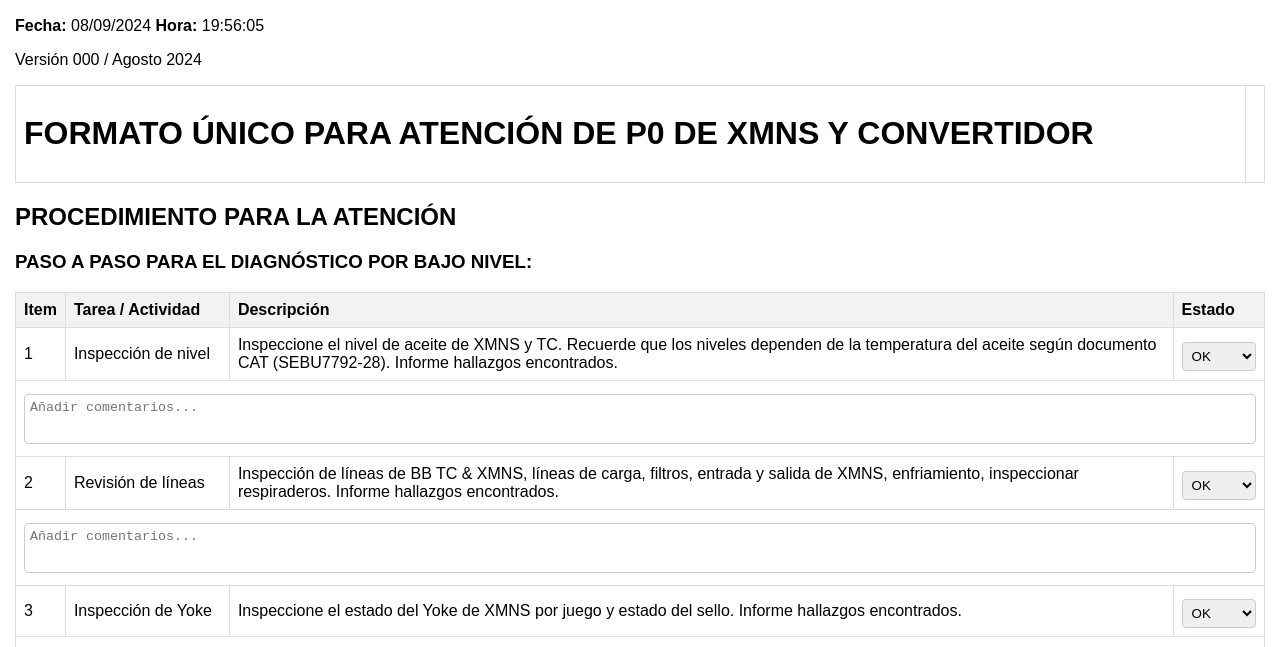
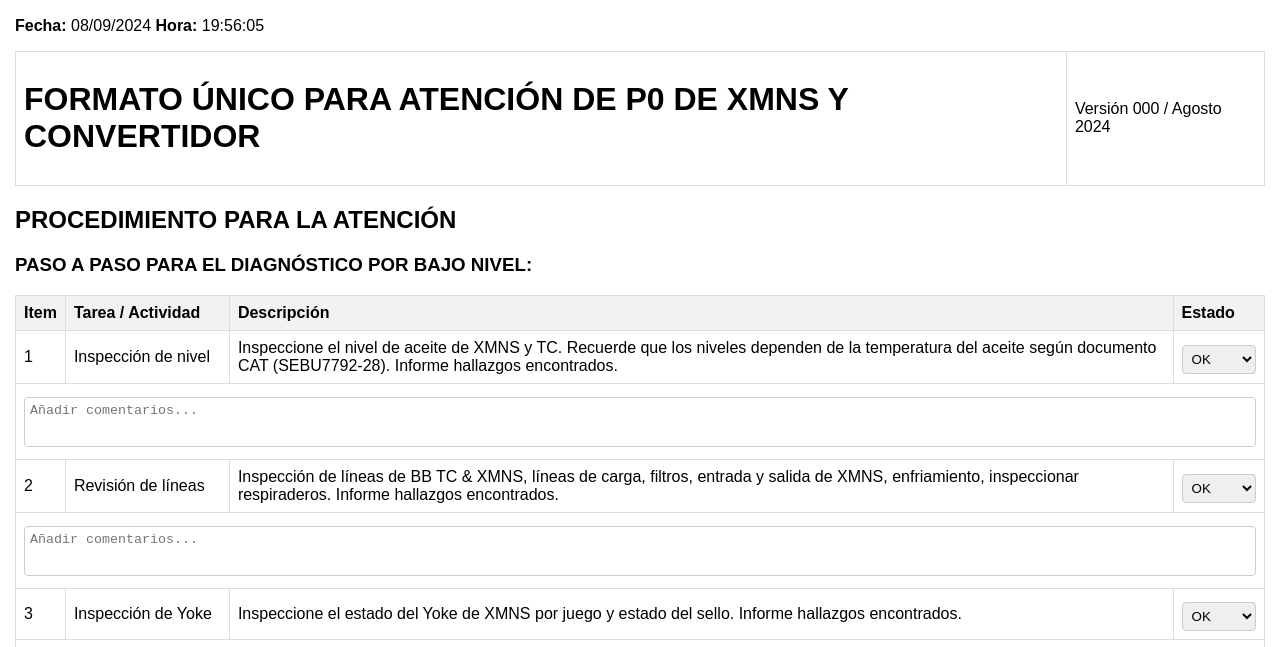
Before and after one commit to Lajonell01/P0TRANSMISION, a plain HTML site: page index.html in a window 1280 px wide. Shown: the part 130-777 px from the top of the page. Drawn offline with nearby package versions, Linux system fonts and the light colour scheme.

Commit message:
Update index.html

```diff
--- a/index.html
+++ b/index.html
@@ -95,7 +95,7 @@
     </script>
 
     <!-- Título y Descripción -->
-    <table><tr><td><h1>FORMATO ÚNICO PARA ATENCIÓN DE P0 DE XMNS Y CONVERTIDOR</h1></td></td><p>Versión 000 / Agosto 2024</p><td></tr></table>
+    <table><tr><td><h1>FORMATO ÚNICO PARA ATENCIÓN DE P0 DE XMNS Y CONVERTIDOR</h1></td><td><p>Versión 000 / Agosto 2024</p></td></tr></table>
     <h2>PROCEDIMIENTO PARA LA ATENCIÓN</h2>
     <h3>PASO A PASO PARA EL DIAGNÓSTICO POR BAJO NIVEL:</h3>
     <table>
```
